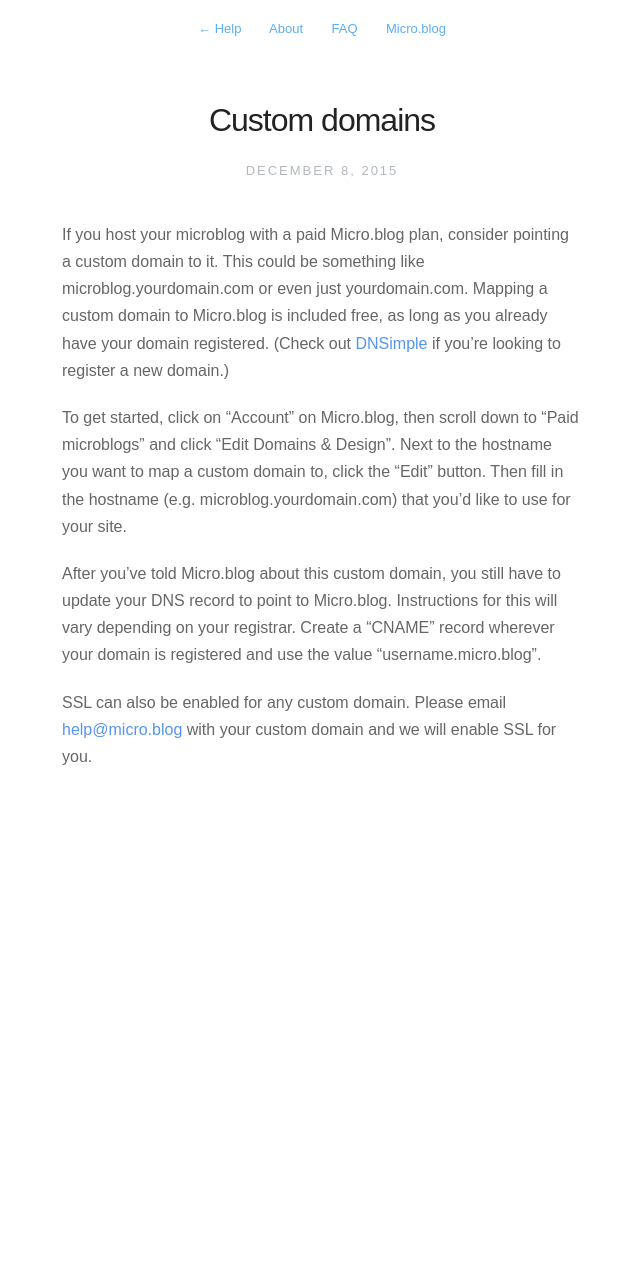
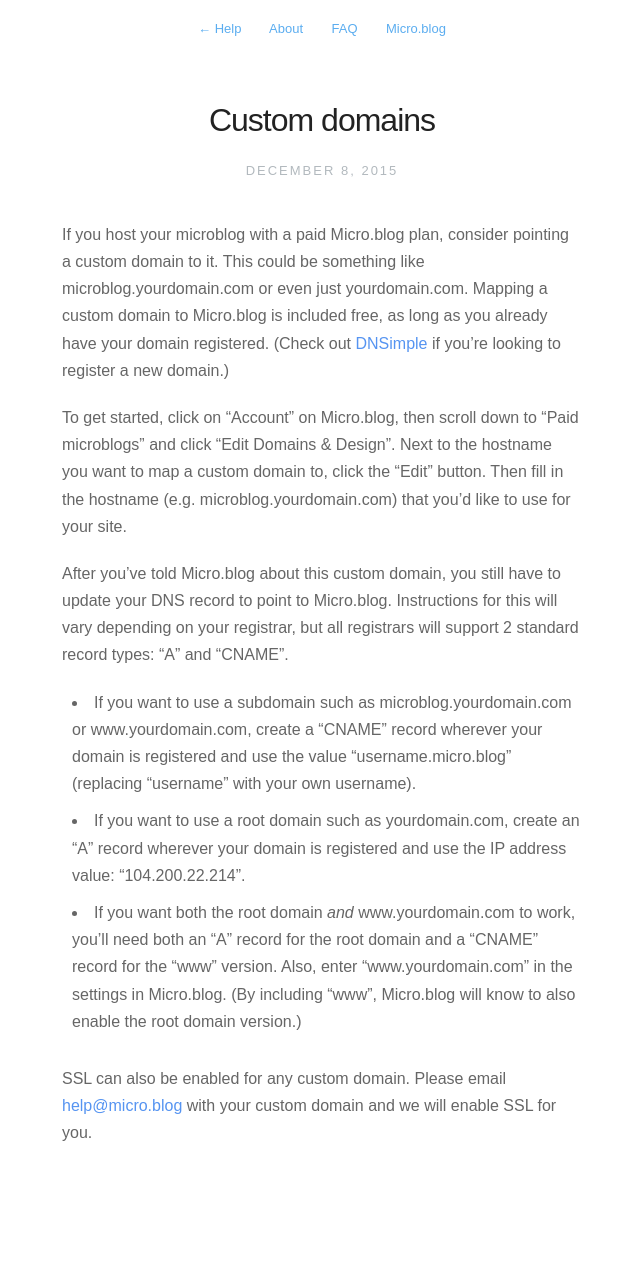
Before and after one commit to microdotblog/help.micro.blog, a Jekyll site: the page built from _posts/2015-12-08-custom-domains.markdown, in a window 1280 px wide. Shown: the whole page, without its empty margins (318-958 px from the left). Built offline with Jekyll 4.4.1, drawn with Linux system fonts in a browser that asks for light colours; nearby versions of some CDN libraries; before the commit the page ends 900 px from its top, so only the background shows below that.

Commit message:
Updated DNS documentation with IP address, more instructions.

```diff
--- a/_posts/2015-12-08-custom-domains.markdown
+++ b/_posts/2015-12-08-custom-domains.markdown
@@ -8,6 +8,10 @@
 
 To get started, click on "Account" on Micro.blog, then scroll down to "Paid microblogs" and click "Edit Domains & Design". Next to the hostname you want to map a custom domain to, click the "Edit" button. Then fill in the hostname (e.g. microblog.yourdomain.com) that you'd like to use for your site.
 
-After you've told Micro.blog about this custom domain, you still have to update your DNS record to point to Micro.blog. Instructions for this will vary depending on your registrar. Create a "CNAME" record wherever your domain is registered and use the value "username.micro.blog".
+After you've told Micro.blog about this custom domain, you still have to update your DNS record to point to Micro.blog. Instructions for this will vary depending on your registrar, but all registrars will support 2 standard record types: "A" and "CNAME".
+
+* If you want to use a subdomain such as microblog.yourdomain.com or www.yourdomain.com, create a "CNAME" record wherever your domain is registered and use the value "username.micro.blog" (replacing "username" with your own username).
+* If you want to use a root domain such as yourdomain.com, create an "A" record wherever your domain is registered and use the IP address value: "104.200.22.214".
+* If you want both the root domain _and_ www.yourdomain.com to work, you'll need both an "A" record for the root domain and a "CNAME" record for the "www" version. Also, enter "www.yourdomain.com" in the settings in Micro.blog. (By including "www", Micro.blog will know to also enable the root domain version.)
 
 SSL can also be enabled for any custom domain. Please email [help@micro.blog](mailto:help@micro.blog) with your custom domain and we will enable SSL for you.
```
